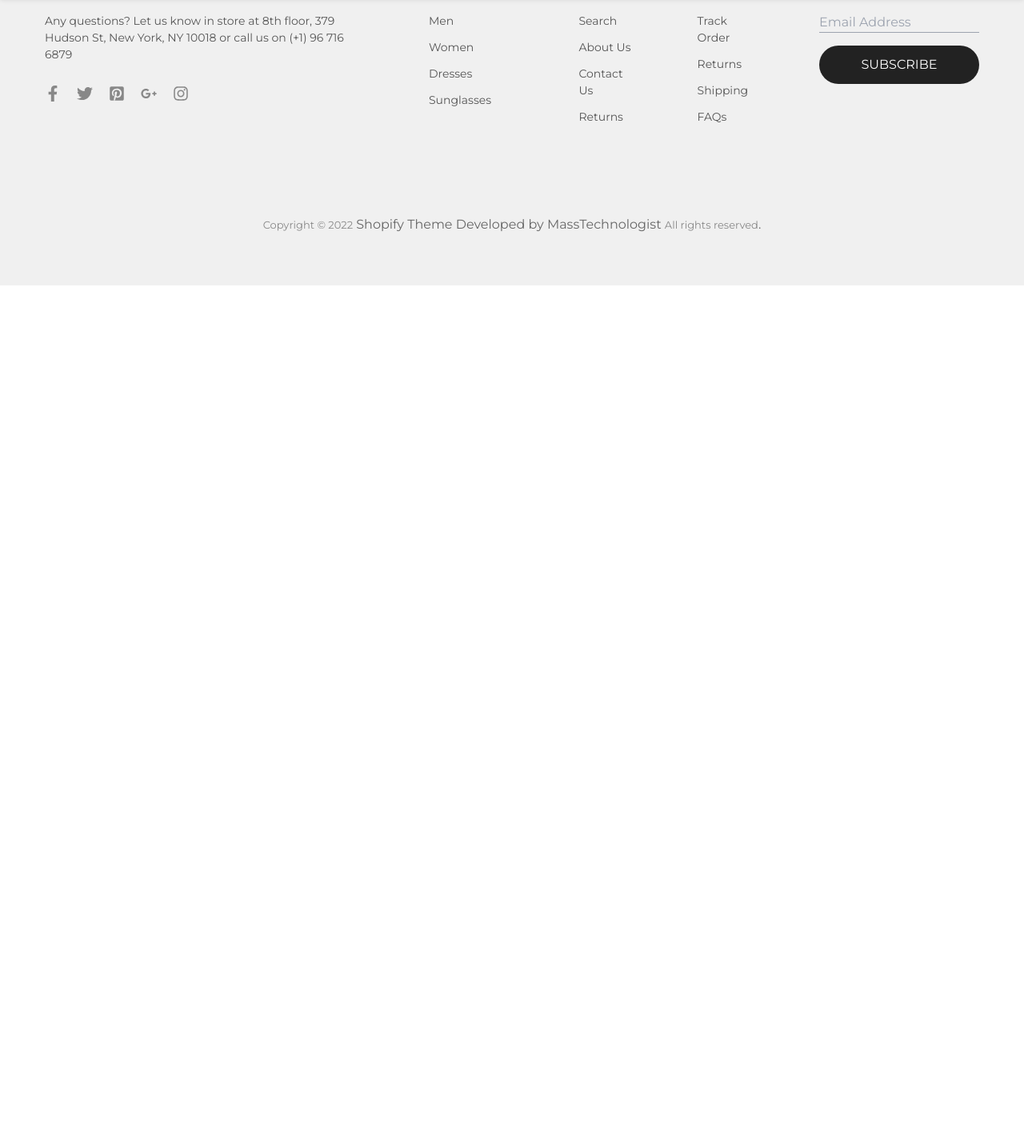
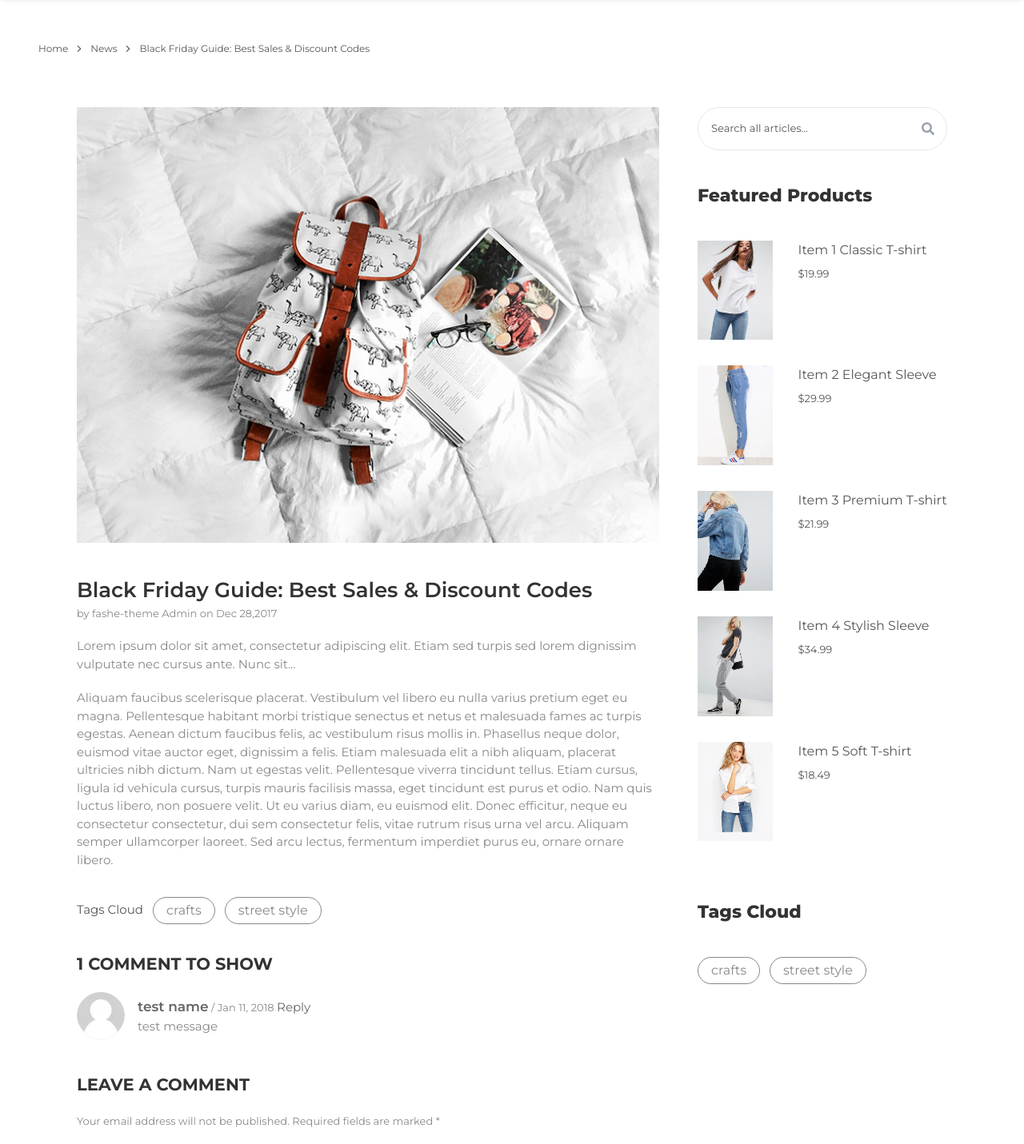
Before and after one commit to imanee11/final-project-react-Imane-El-Ouannnae, a React (Create React App) app: page /blog/1 in a window 1280 px wide. Shown: the part 100-1531 px from the top of the page at 80% size. Before the commit the page ends 800 px from the top, so only its background shows below. Built offline with nearby package versions, Linux system fonts and the light colour scheme.

Commit message:
added blog detail

```diff
--- a/src/App.js
+++ b/src/App.js
@@ -8,6 +8,7 @@
 import Blog from './pages/blog';
 import Shop from './pages/shop';
 import ProductDetail from './components/shop/productDetail';
+import BlogDetail from './components/blog/blogDetail';
 
 const App = () => {
   return (
@@ -20,6 +21,7 @@
         <Route path='/blog' element={<Blog/>}/>
         <Route path='/shop' element={<Shop/>}/>
         <Route path='/shop/:id' element={<ProductDetail/>}/>
+        <Route path='/blog/:id' element={<BlogDetail/>}/>
       </Routes>
       <Footer/>
     </>
--- /dev/null
+++ b/src/components/blog/blogDetail.jsx
@@ -0,0 +1,119 @@
+import React, { useState } from 'react';
+import { useNavigate } from 'react-router-dom';
+import { useParams } from 'react-router-dom';
+import { images } from '../../constants';
+import { FaSearch } from 'react-icons/fa'
+import { products } from '../../constants/data';
+
+import { IoIosArrowForward } from "react-icons/io";
+
+
+import { blog } from '../../constants/data';
+
+const BlogDetail = () => {
+    let navigate = useNavigate();
+
+    const {id} = useParams();
+    const blogg = blog.find((e) => e.id === parseInt(id));
+
+    return (
+        <>
+        <div className='pt-[14vh] px-12'>
+            <div className='pt-10'>
+                <div className='flex gap-2 items-center'>
+                    <p onClick={() => {navigate("/")}} className='cursor-pointer text-[12px] text-[#555]'>Home</p>
+                    <IoIosArrowForward className='cursor-pointer text-[12px]  text-[#555]'/>
+                    <p onClick={() => {navigate("/blog")}} className='cursor-pointer text-[12px] text-[#555]'>News</p>
+                    <IoIosArrowForward className='cursor-pointer text-[12px]  text-[#555]'/>
+                    <p className='cursor-pointer text-[12px]  text-[#555]'>{blogg.title}</p>
+                </div>
+            </div>
+
+            <section className='flex gap-12 py-16 px-12'>
+                {/* left part */}
+                <div className='w-[70%] '>
+                    <img src={images[blogg.pic]} alt="" className='w-[100%]' />
+                    <p className='text-[26px] text-[#333] font-semibold pt-10'>{blogg.title}</p>
+                    <p className='text-[13px] text-[#888]'>{blogg.by}</p>
+                    <p className='text-[15px] text-[#888] pt-5'>{blogg.description}</p>
+                    <p className='text-[15px] text-[#888] pt-5'>Aliquam faucibus scelerisque placerat. Vestibulum vel libero eu nulla varius pretium eget eu magna. Pellentesque habitant morbi tristique senectus et netus et malesuada fames ac turpis egestas. Aenean dictum faucibus felis, ac vestibulum risus mollis in. Phasellus neque dolor, euismod vitae auctor eget, dignissim a felis. Etiam malesuada elit a nibh aliquam, placerat ultricies nibh dictum. Nam ut egestas velit. Pellentesque viverra tincidunt tellus. Etiam cursus, ligula id vehicula cursus, turpis mauris facilisis massa, eget tincidunt est purus et odio. Nam quis luctus libero, non posuere velit. Ut eu varius diam, eu euismod elit. Donec efficitur, neque eu consectetur consectetur, dui sem consectetur felis, vitae rutrum risus urna vel arcu. Aliquam semper ullamcorper laoreet. Sed arcu lectus, fermentum imperdiet purus eu, ornare ornare libero.</p>
+
+                    <div className='flex items-center gap-3'>
+                        <p className='text-[#555] text-[15px]  pt-10 pb-10 '>Tags Cloud</p>
+                        <div className='flex gap-3'>
+                            <button className='border-[1px] border-[#888] text-[#888] px-4 py-1 rounded-full transition duration-500 hover:text-[#e65540] hover:border-[#e65540] '>crafts</button>
+                            <button className='border-[1px] border-[#888] text-[#888] px-4 py-1 rounded-full transition duration-500 hover:text-[#e65540] hover:border-[#e65540] '>street style</button>
+                        </div>
+                    </div>
+
+                    {/* comments */}
+                    <div>
+                        <p className='text-[#333] text-[21px] font-bold'>1 COMMENT TO SHOW</p>
+                        <div className='flex gap-4 items-center pt-5'>
+                            <img src={images.avatar} alt="" />
+                            <div>
+                                <p className='text-[#888] text-[13px]'><span className='text-[#666] text-[17px] font-semibold'>test name</span> / Jan 11, 2018 <span className='text-[#666] text-[15px]'>Reply</span></p>
+                                <p className='text-[#888] text-[15px]'>test message</p>
+                            </div>
+                        </div>
+
+                        <p className='text-[#333] text-[21px] font-bold pt-10'>LEAVE A COMMENT</p>
+                        <p className='text-[#888] text-[13px] py-5'>Your email address will not be published. Required fields are marked *</p>
+                        <form action="" className='flex flex-col gap-5'>
+                            <textarea name="" id="" className='w-[100%] h-[20vh] border-[1px] border-gray-200 placeholder:text-[#555] text-[13px] p-4 ' placeholder='Message'></textarea>
+                            <input type="text" name="" id="" placeholder='Your name' className='w-[40%]  border-[1px] border-gray-200 placeholder:text-[#555] text-[13px] p-4 ' />
+                            <input type="email" name="" id="" placeholder='Email adress' className='w-[40%]  border-[1px] border-gray-200 placeholder:text-[#555] text-[13px] p-4 ' />
+                            <button className='bg-[#222] text-[#fff] py-3 px-12 w-[240px] rounded-full transition duration-500  hover:bg-[#e65540] hover:text-[#fff]'>POST COMMENT</button>
+                            <p className='text-[#888] text-[13px] py-5'>Please note, comments must be approved before they are published.</p>
+
+                        </form>
+
+
+
+                    </div>
+                </div>
+
+
+                {/* right part */}
+                <div className='w-[30%] '>
+                    <div className='relative'>
+                        <input type="text" name="" id="" className='w-[100%] border-[1px] border-gray-200 p-4 placeholder:text-[#555] text-[13px] rounded-full ' placeholder='Search all articles...'/>
+                        <FaSearch className="absolute right-4 top-1/2 transform -translate-y-1/2 text-gray-400" />
+                    </div>
+                    <p className='text-[#333] text-[22px] font-extrabold pt-10 pb-10 '>Featured Products</p>
+
+                    <div className='felx flex-col gap-8 '>
+                        {
+                            products.slice(0,5).map((e) => (
+                                <div className='w-[100%] flex gap-8 pb-8 '>
+                                    <div className='w-[30%]'>
+                                        <img src={images[e.img]} alt="" className='w-[100%]' />
+                                    </div>
+                                    <div>
+                                        <p onClick={() => navigate(`/shop/${e.id}`)} className='text-[#555] pb-2 transition duration-500 hover:text-[#e65540] cursor-pointer'>{e.name}</p>
+                                        <p className='text-[#555] text-[13px] pb-2'>${e.price}</p>
+                                    </div>
+                                </div>
+                            ))
+                        }
+
+                    </div>
+
+                    <p className='text-[#333] text-[22px] font-extrabold pt-10 pb-10 '>Tags Cloud</p>
+                    <div className='flex gap-3'>
+                        <button className='border-[1px] border-[#888] text-[#888] px-4 py-1 rounded-full transition duration-500 hover:text-[#e65540] hover:border-[#e65540] '>crafts</button>
+                        <button className='border-[1px] border-[#888] text-[#888] px-4 py-1 rounded-full transition duration-500 hover:text-[#e65540] hover:border-[#e65540] '>street style</button>
+                    </div>
+
+                </div>
+            </section>
+
+        </div>
+
+
+
+        </>
+    );
+};
+
+export default BlogDetail;
--- a/src/components/blog/blogPage.jsx
+++ b/src/components/blog/blogPage.jsx
@@ -4,8 +4,11 @@
 import { FaSearch } from 'react-icons/fa'
 import { products } from '../../constants/data';
 import { FaLongArrowAltRight } from "react-icons/fa";
+import { useNavigate } from 'react-router-dom';
 
 const BlogPage = () => {
+    let navigate = useNavigate();
+
     return (
         <>
         <div className='pt-[14vh]'>
@@ -28,12 +31,12 @@
                             blog.map((e) => (
                             <div className='w-[100%] overflow-hidden'>
                                 <div className='overflow-hidden relative'>
-                                    <img src={images[e.pic]} alt="" className='w-[100%] transition-all duration-300 ease-in-out hover:scale-110'/>
+                                    <img onClick={() => navigate(`/blog/${e.id}`)} src={images[e.pic]} alt="" className='w-[100%] transition-all duration-300 ease-in-out hover:scale-110'/>
                                     <div className='absolute top-[90%]'>
                                         <p className='bg-[#111] text-[#fff] py-2 px-4 '>28 DEC, 2017</p>
                                     </div>
                                 </div>
-                                <p className='text-[#333] font-semibold text-[18px] py-4 '>{e.title} </p>
+                                <p onClick={() => navigate(`/shop/${e.id}`)} className='text-[#333] font-semibold text-[18px] py-4 '>{e.title} </p>
                                 <p className='text-[#888] pb-4 '>{e.by}</p>
                                 <p className='text-[#888]'>{e.description}</p>
                                 <p className='flex items-center gap-2 pt-3 text-[#555] transition duration-500 hover:text-[#e65540] cursor-pointer'>Continue Reading <FaLongArrowAltRight/></p>
@@ -64,7 +67,7 @@
                                         <img src={images[e.img]} alt="" className='w-[100%]' />
                                     </div>
                                     <div>
-                                        <p className='text-[#555] pb-2 transition duration-500 hover:text-[#e65540] cursor-pointer'>{e.name}</p>
+                                        <p onClick={() => navigate(`/shop/${e.id}`)} className='text-[#555] pb-2 transition duration-500 hover:text-[#e65540] cursor-pointer'>{e.name}</p>
                                         <p className='text-[#555] text-[13px] pb-2'>${e.price}</p>
                                     </div>
                                 </div>
--- a/src/components/home/homePage.jsx
+++ b/src/components/home/homePage.jsx
@@ -267,11 +267,11 @@
                 <div className='blogDivs flex justify-center pt-16 gap-8 '>
                     {
                         blog.map((e) => (
-                        <div className='w-[30%] overflow-hidden'>
+                        <div key={e.id}  className='w-[30%] overflow-hidden'>
                             <div className='overflow-hidden'>
-                                <img src={images[e.pic]} alt="" className='w-[100%] transition-all duration-300 ease-in-out hover:scale-110'/>
+                                <img onClick={() => navigate(`/blog/${e.id}`)} src={images[e.pic]} alt="" className='w-[100%] transition-all duration-300 ease-in-out hover:scale-110'/>
                             </div>
-                            <p className='text-[#333] font-semibold text-[18px] py-4 '>{e.title} </p>
+                            <p onClick={() => navigate(`/blog/${e.id}`)} className='text-[#333] font-semibold text-[18px] py-4 '>{e.title} </p>
                             <p className='text-[#888] pb-4 '>{e.by}</p>
                             <p className='text-[#888]'>{e.description}</p>
                         </div>
--- a/src/components/shop/shopPage.jsx
+++ b/src/components/shop/shopPage.jsx
@@ -124,7 +124,7 @@
                                     </div>
                                 </div>
                                 <div className='pt-5'>
-                                    <p onClick={() => navigate(`/shop/${e.id}`)} className='text-[#555] pb-2 transition duration-500 hover:text-[#e65540] cursor-pointer '>{e.name}</p>
+                                    <p  className='text-[#555] pb-2 transition duration-500 hover:text-[#e65540] cursor-pointer '>{e.name}</p>
                                     {
                                         e.sale ? (
                                             <div className='flex gap-3'>
--- a/src/constants/image.jsx
+++ b/src/constants/image.jsx
@@ -30,4 +30,5 @@
     aboutbanner : require ('../assets/images/about_top.webp'),
     blogbanner : require ('../assets/images/blog_top.webp'),
     shopbanner : require ('../assets/images/banner.webp'),
+    avatar : require ('../assets/images/avatar.webp'),
 }
--- a/src/json/blog.json
+++ b/src/json/blog.json
@@ -1,5 +1,6 @@
 [
     {
+        "id" : 1,
         "pic" : "blog1",
         "title" : "Black Friday Guide: Best Sales & Discount Codes",
         "by" : "by fashe-theme Admin on Dec 28,2017",
@@ -7,6 +8,7 @@
     },
 
     {
+        "id" : 2,
         "pic" : "blog2",
         "title" : "The White Sneakers Nearly Every Fashion Girls Own",
         "by" : "by fashe-theme Admin on Dec 28,2017",
@@ -14,6 +16,7 @@
     },
 
     {
+        "id" : 3,
         "pic" : "blog3",
         "title" : "New York SS 2018 Street Style: By Annina Mislin",
         "by" : "by fashe-theme Admin on Dec 28,2017",
```
Also changed, not shown: src/assets/images/avatar.webp (added).
